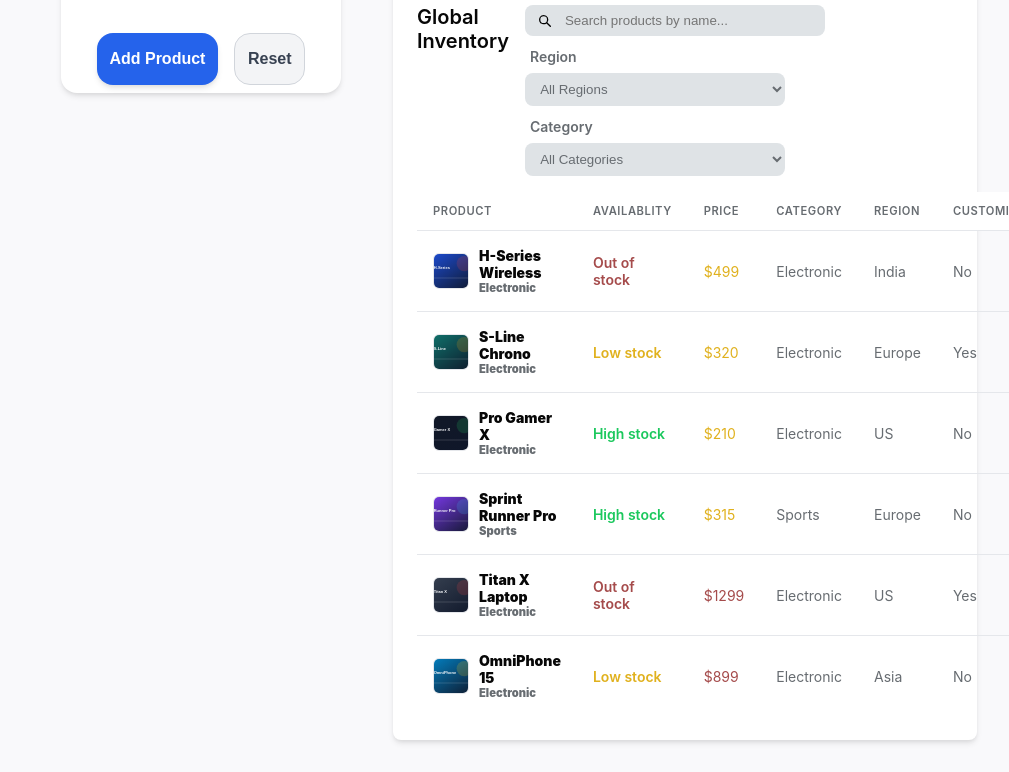
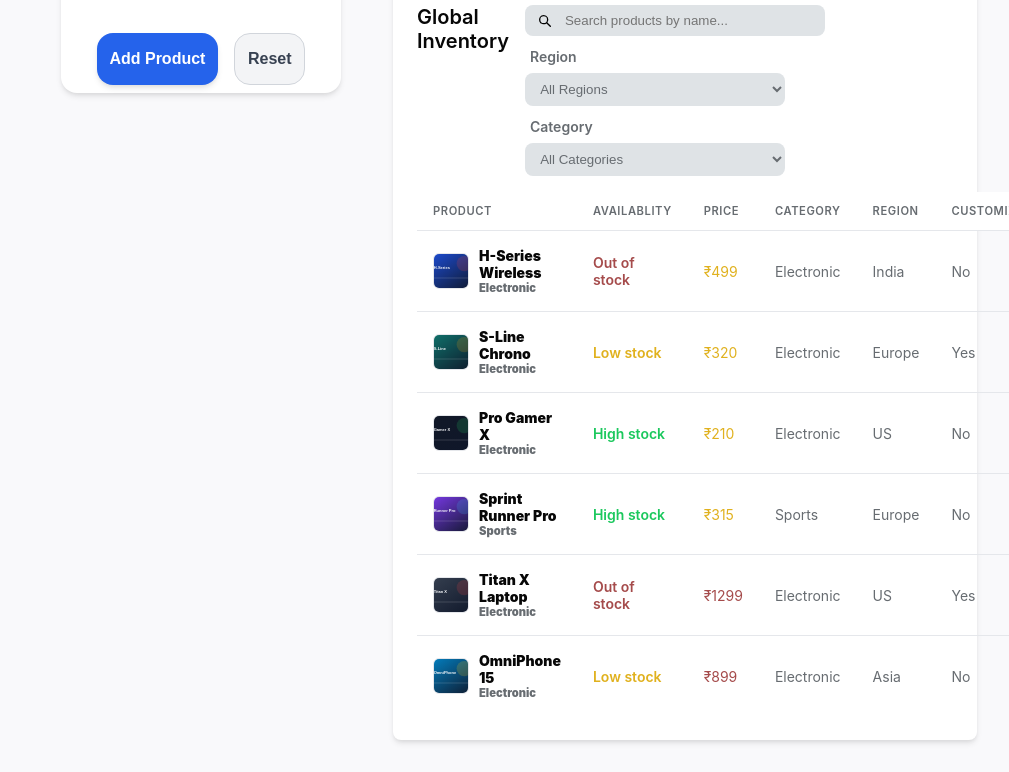
Before and after one commit to RxDB/intern_website, a React (Vite) app: page / in a window 1280 px wide. Shown: the part 902-1674 px from the top of the page, without its empty margins (271-1280 px from the left). Built offline with nearby package versions, Linux system fonts and the light colour scheme.

Commit message:
Fix price symbol in productTable

```diff
--- a/src/components/ProductTable/ProductTable.jsx
+++ b/src/components/ProductTable/ProductTable.jsx
@@ -130,7 +130,8 @@ const ProductTable = ({ products = [], addWishlist }) => {
                                     {stockInfo.label}
                                 </td>
                                 <td style={priceStyle}>
-                                    ${product.price}
+                                    {product.currency==='USD' ? '$' : '₹'}
+                                    {product.price}
                                 </td>
                                 <td>{product.category}</td>
                                 <td>{product.region}</td>
```
